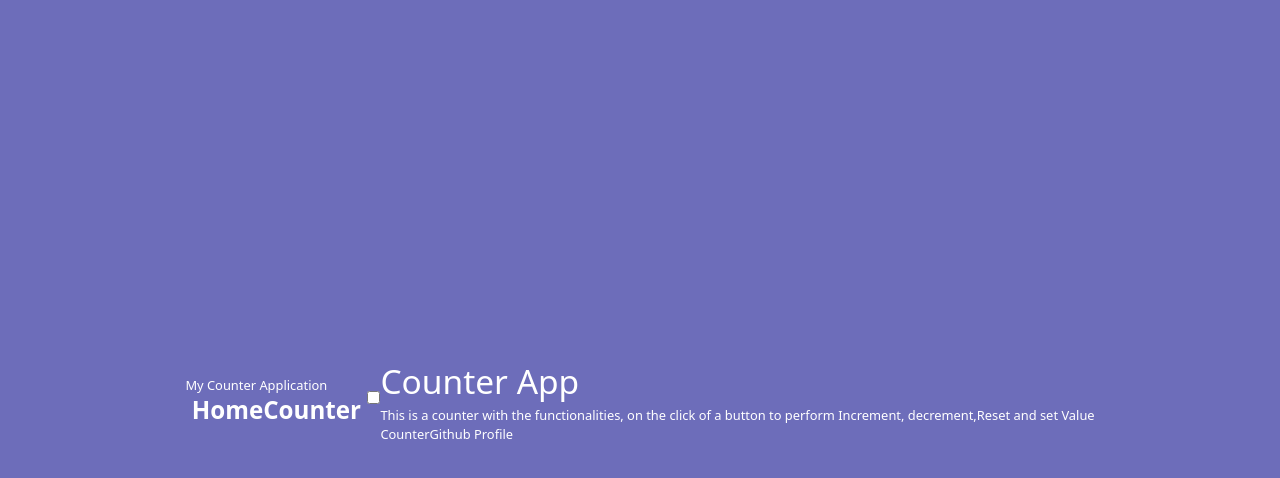
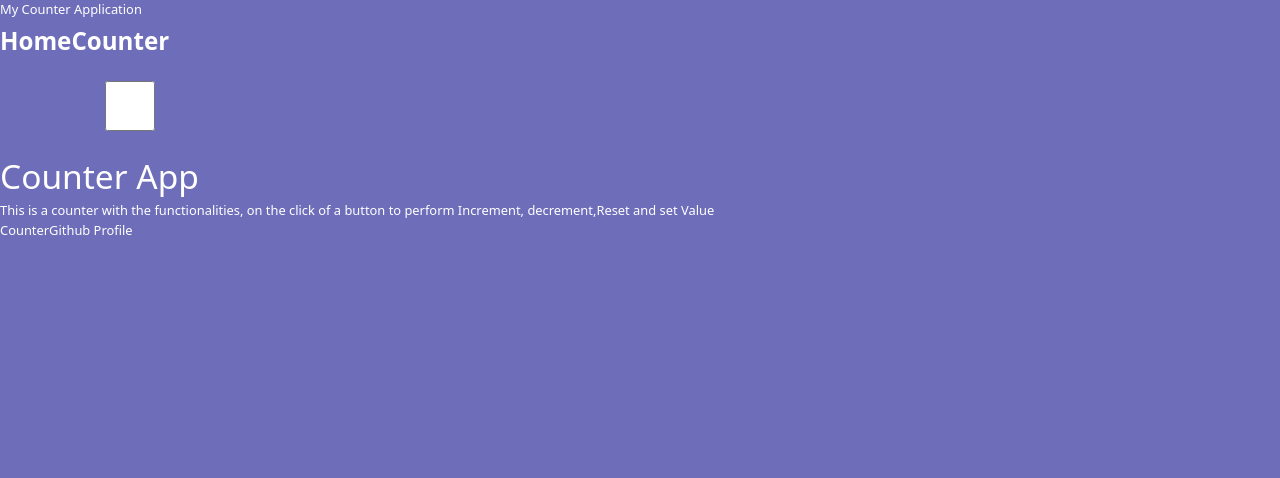
Before and after one commit to Fortzy05/AltSchool-Final-Exam, a Vue app in the folder AltSchool-final-exam/: page / in a window 1280 px wide. Shown: the top 478 px of the page. Built offline with nearby package versions, Linux system fonts and the light colour scheme.

Commit message:
styling updated

```diff
--- a/AltSchool-final-exam/src/App.css
+++ b/AltSchool-final-exam/src/App.css
@@ -19,17 +19,23 @@ html {
     font-size: 80.5%;
 }
 
-@font-face {
-    font-family: primaryFont;
-    src: url('../src/assets/Poppins-Regular.ttf');
+input {
+    border: none;
+    height: 50px;
+    padding: 10px;
+    width: 260px;
+    margin: 20px 0 20px 0;
+    font-size: 16px;
 }
 
-@font-face {
-    font-family: secFont;
-    src: url('../src/assets/Rooster.ttf');
+
+
+@keyframes fadeIn {
+    0% {
+        opacity: 0;
+    }
+
+    100% {
+        opacity: 1;
+    }
 }
-
-@font-face {
-    font-family: terFont;
-    src: url('../src/assets/Poppins-Medium.ttf');
-}
--- a/AltSchool-final-exam/src/App.vue
+++ b/AltSchool-final-exam/src/App.vue
@@ -1,5 +1,5 @@
 <template>
-  <div class="h-[100vh] flex items-center justify-center">
+  <div class="h-full">
     <Navbar />
     <ToggleSwitch />
     <router-view />
--- a/AltSchool-final-exam/src/components/CounterApp.vue
+++ b/AltSchool-final-exam/src/components/CounterApp.vue
@@ -1,23 +1,26 @@
 <template>
-    <div class="counter">
-      <h2 class="heading-main">Counter: {{ count }}</h2>
-      <div class="btn-wrapper">
-        <button class="btn decrement" @click="decrement">
-          Decrement
-        </button>
-        <button class="btn increment" @click="increment">
-          Increment
-        </button>
-      </div>
-      <div class="input-wrapper">
-        <input class="input-field" type="number" v-model="value" />
-        <input class='submit' type='submit' @click='setValue(value)' value='Set Value'>
-      </div>
-      <button class="btn reset" @click="reset">
-        Reset
-      </button>
+  <div
+    class="flex justify-center items-center w-full max-w-screen-lg my-0 mx-auto h-1/2 transition duration-150 ease-in-out md:ease-in flex-col"
+  >
+    <h2 class="mb-4 items-center font-extrabold font-serif text-7xl">
+      Counter: {{ count }}
+    </h2>
+    <div class="flex justify-center items-center gap-3 m-2.5">
+      <button class="bg-blue-500" @click="decrement">Decrement</button>
+      <button class="bg-red-500" @click="increment">Increment</button>
     </div>
-  </template>
+    <div class="input-wrapper">
+      <input class="outline-none rounded-l-xl rounded-r-xl" type="number" v-model="value" />
+      <input
+        class="submit"
+        type="submit"
+        @click="setValue(value)"
+        value="Set Value"
+      />
+    </div>
+    <button class="bg-green-500" @click="reset">Reset</button>
+  </div>
+</template>
 <script>
 import useCounter from "@/composables/counter";
 
--- a/AltSchool-final-exam/src/components/NavBar.vue
+++ b/AltSchool-final-exam/src/components/NavBar.vue
@@ -1,9 +1,9 @@
 <template>
   <nav>
     <div>My Counter Application</div>
-    <div class="mx-2 text-3xl font-bold ">
+    <div class="my-2 text-3xl font-bold bg-pink dark:bg-black ">
       <router-link to="/">Home</router-link>
-      <router-link to="/counter">Counter</router-link>
+      <router-link to="/counter" class="dark">Counter</router-link>
     </div>
   </nav>
 </template>
```
